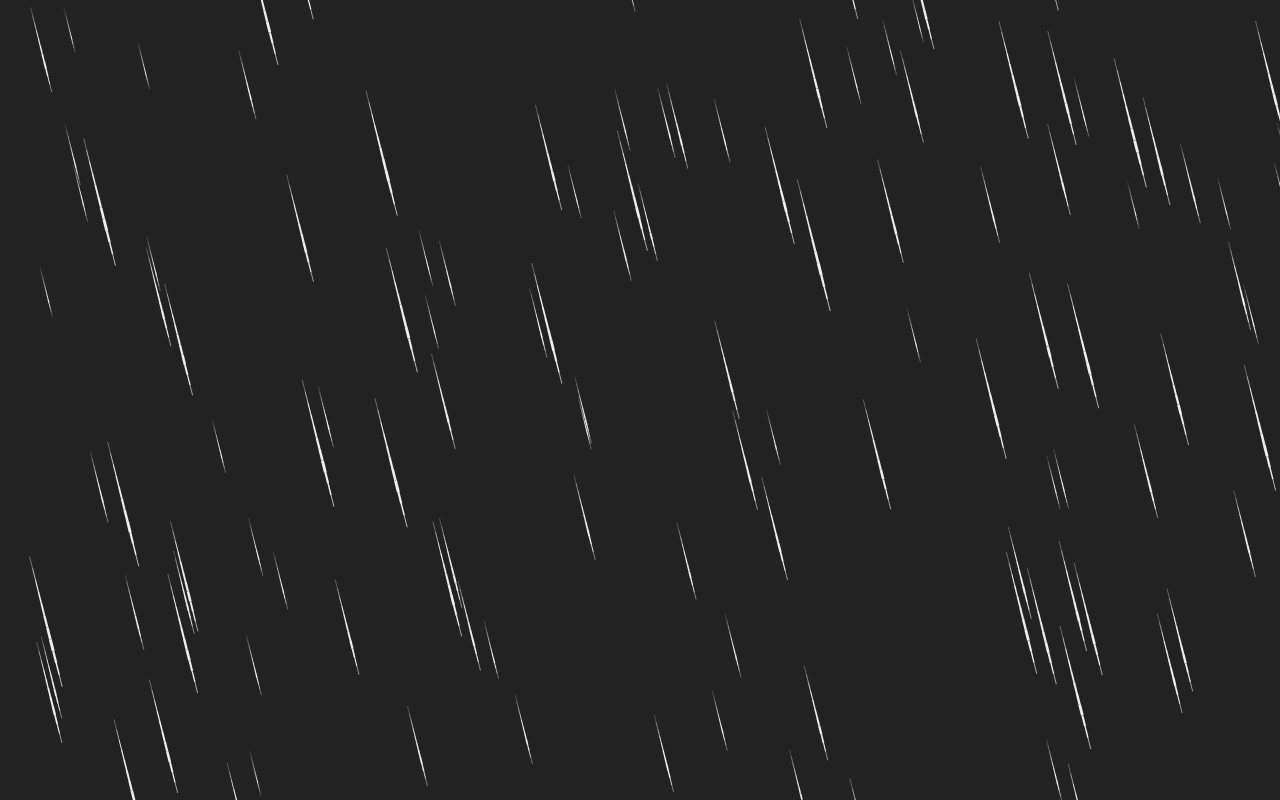
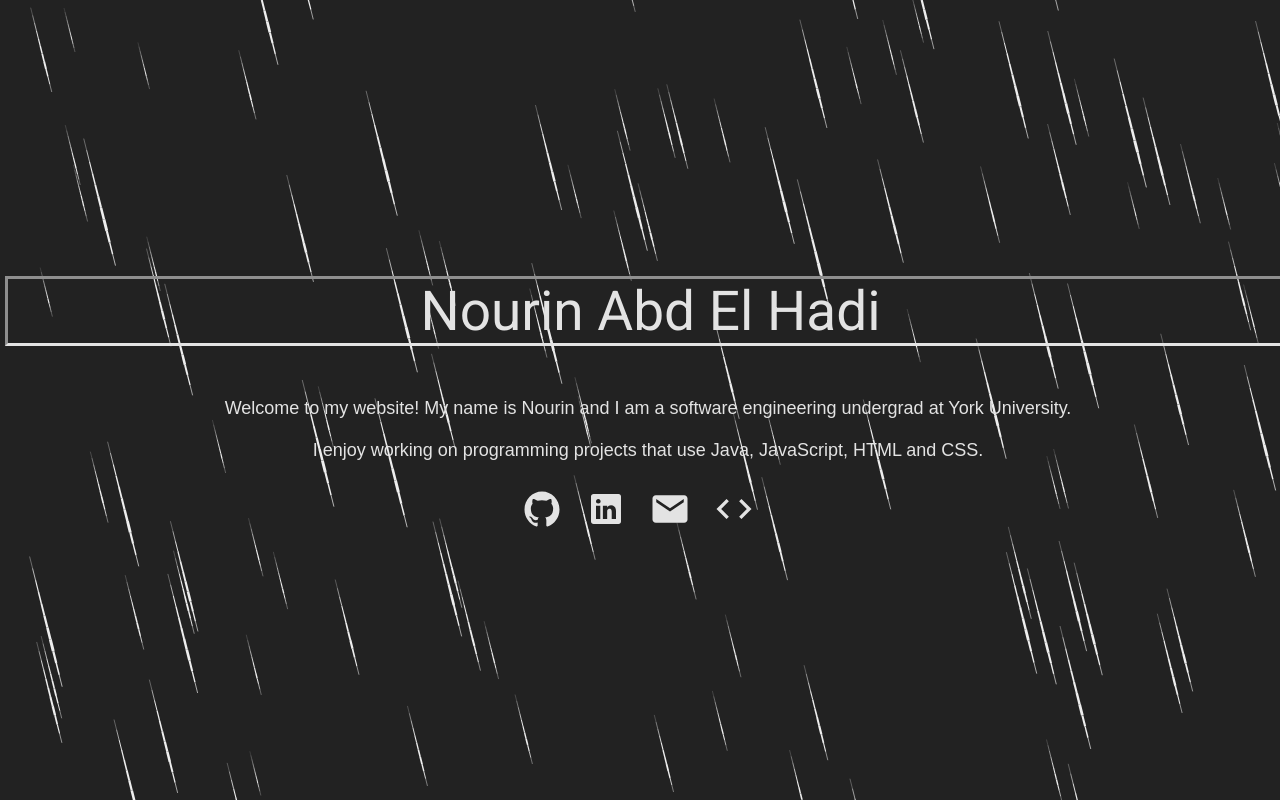
Before and after one commit to nourinjh/nourinjh.github.io, a plain HTML site: page index.html in a window 1280 px wide. Drawn offline with nearby package versions, Linux system fonts and the light colour scheme; a web font is replaced by a local one.

Commit message:
change stuff

```diff
--- a/index.html
+++ b/index.html
@@ -1,16 +1,37 @@
 <HTML>
+  <link rel="stylesheet" type="text/css" href="website.css">
+  <link href="https://fonts.googleapis.com/css?family=Cousine|Playfair+Display|Roboto|Lora|Nunita" rel="stylesheet">
 <head>
   <title>Nourin Abd El Hadi</title>
-<link rel="stylesheet" type="text/css" href="website.css">
+  <style>
+    p {outline-color:#E3E3E3;}
+    p.inset {outline-style: inset;}
+  </style>
 </head>
 <body>
   <div id ="wrapper">
 
-  <h1> Nourin Abd El Hadi </h1>
-
+    <div id="title">
+      <h2><p class = "inset"> Nourin Abd El Hadi </p></h2>
+      <h3>
+        Welcome to my website! My name is Nourin and I am a software
+        engineering undergrad at York University. <br><br>
+        I enjoy working on programming projects that use Java, JavaScript, HTML and CSS.
+      </h3>
+      <a href="https://github.com/nourinjh" target="_blank">
+        <ion-icon name="logo-github"></ion-icon></a>
+          <a href="https://www.linkedin.com/in/nourin-abd-el-hadi-1b9a74170/" target="_blank">
+        <ion-icon name="logo-linkedin"></ion-icon></i></a>
+        <a href="mailto:nourin.abdelhadi@gmail.com" target="_blank">
+        <ion-icon name="mail"></ion-icon></i></a>
+        <a href="https://www.hackerrank.com/nourinjh" target="_blank">
+        <ion-icon name="code"></ion-icon></a>
+    </div>
 
  </div>
+
   <canvas id=c></canvas>
   <script async type="text/javascript" src="website.js"></script>
+  <script src="https://unpkg.com/ionicons@4.4.7/dist/ionicons.js"></script>
 </body>
 </HTML>
--- a/website.css
+++ b/website.css
@@ -3,7 +3,9 @@ canvas {
 	position: absolute;
 	top: 0;
 	left: 0;
+  z-index: -1;
 }
+
 #wrapper {
   height: 100%;
   width: 100%;
@@ -11,4 +13,41 @@ canvas {
   display: table;
   position: absolute;
   flex-flow: column-reverse;
+  z-index: 1;
 }
+
+#title{
+	display: table-cell;
+	vertical-align: middle;
+}
+
+#title h2{
+	color: #E3E3E3;
+	font-size: 55px;
+	font-weight: lighter;
+	font-family: 'Roboto';
+}
+
+#title h3{
+	color: #E3E3E3;
+	font-weight: normal;
+	font-size: 18px;
+	font-family: 'Nunita',sans-serif;
+}
+
+p{
+	padding-left: 5px;
+}
+
+ion-icon {
+  font-size: 40px;
+  color: #E3E3E3;
+  padding-top: 10px;
+ 	padding-right: 20px;
+ 	padding-bottom: 5px;
+}
+a:hover ion-icon{
+  font-size: 45px;
+  opacity: 0.7;
+  color: #525151;
+ }
```
Also changed, not shown: 1 other file.
